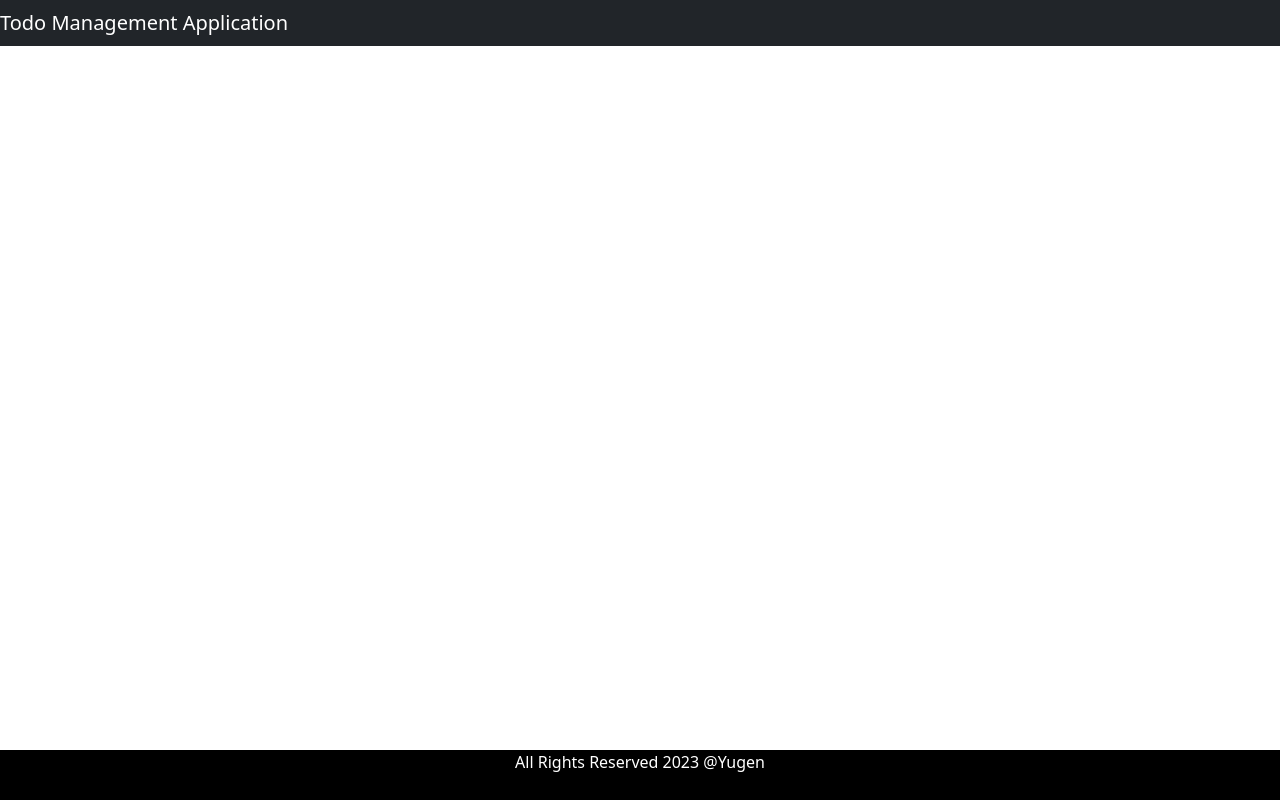
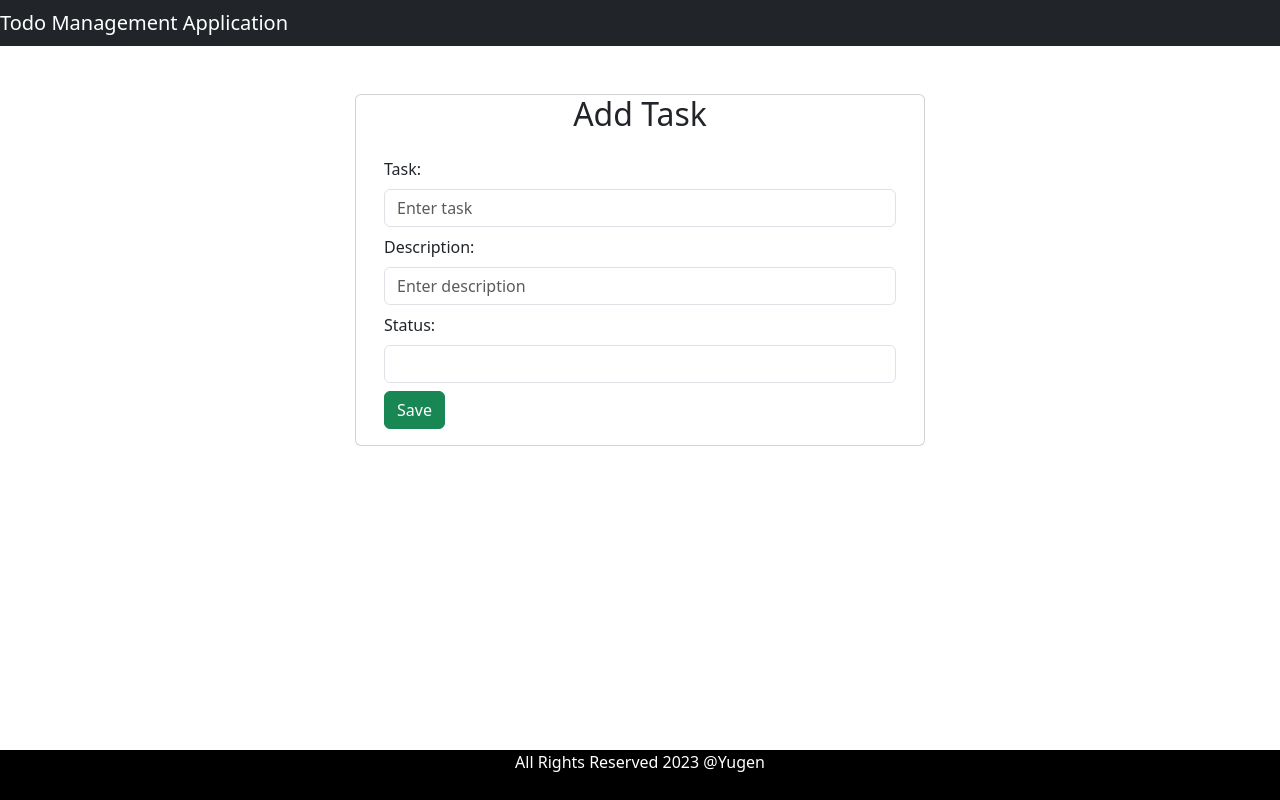
Before and after one commit to datbh06/todo-mgmt-FE, a React (Vite) app in the folder todo-mgmt-FE/: page / in a window 1280 px wide. Both pictures are taken after a click on the button "Add Todo Task". Built offline with nearby package versions, Linux system fonts and the light colour scheme; no server answers.

Commit message:
feats: Add Todo Form Handling

```diff
--- a/todo-mgmt-FE/package.json
+++ b/todo-mgmt-FE/package.json
@@ -25,6 +25,6 @@
     "eslint-plugin-react": "^7.32.2",
     "eslint-plugin-react-hooks": "^4.6.0",
     "eslint-plugin-react-refresh": "^0.4.3",
-    "vite": "^4.4.5"
+    "vite": "^4.4.9"
   }
 }
--- a/todo-mgmt-FE/src/components/TodoComponent.jsx
+++ b/todo-mgmt-FE/src/components/TodoComponent.jsx
@@ -1,15 +1,74 @@
 import React, {useState} from 'react';
+import {useNavigate, useParams} from "react-router-dom";
+import {createTodo} from "../services/TodoService.js";
 
 const TodoComponent = () => {
+    const [title, setTitle] = useState('');
+    const [description, setDescription] = useState('');
+    const [completed, setCompleted] = useState('');
     const [todos, setTodos] = useState([]);
 
+    const navigator = useNavigate();
 
+    const {id} = useParams();
 
-    return (
-        <div>
+    function pageTitle() {
+        if (id) {
+            return <h2 className='text-center'>Update Task</h2>;
+        } else {
+            return <h2 className='text-center'>Add Task</h2>;
+        }
+    }
 
+    function saveOrUpdateTodo(e) {
+
+        e.preventDefault();
+
+        const todo = {title, description, completed};
+        console.log(todo);
+
+        createTodo(todo).then((res) => {
+            console.log(res.data);
+            navigator('/todos');
+        }).catch((err) => {
+            console.error(err);
+        });
+
+    }
+
+    return (<div className='container'>
+        <br/>
+        <br/>
+        <div className='row'>
+            <div className='card col-md-6 offset-md-3 offset-md-3'>
+                {pageTitle()}
+                <div className="card-body">
+                    <form>
+                        <div className="form-group mb-2">
+                            <label className='form-label'>Task:</label>
+                            <input type="text" className='form-control' value={title} placeholder="Enter task"
+                                   onChange={(e) => setTitle(e.target.value)}/>
+                        </div>
+                        <div className="form-group mb-2">
+                            <label className='form-label'>Description:</label>
+                            <input type="text" className='form-control' value={description}
+                                   placeholder="Enter description"
+                                   onChange={(e) => setDescription(e.target.value)}/>
+                        </div>
+                        <div className="form-group mb-2">
+                            <label className='form-label'>Status:</label>
+                            <select className='form-control' value={completed}
+                                    onChange={(e) => setCompleted(e.target.value)}>
+                                <option value=""></option>
+                                <option value="true">Completed</option>
+                                <option value="false">Pending</option>
+                            </select>
+                        </div>
+                        <button className="btn btn-success" onClick={saveOrUpdateTodo}>Save</button>
+                    </form>
+                </div>
+            </div>
         </div>
-    );
+    </div>)
 };
-
 export default TodoComponent;
--- a/todo-mgmt-FE/src/services/TodoService.js
+++ b/todo-mgmt-FE/src/services/TodoService.js
@@ -1,5 +1,8 @@
 import axios from 'axios';
 
 const TODO_API_BASE_URL = "http://localhost:8080/api/v1/todos";
+const TODO_API_BASE_URL_CREATE = "http://localhost:8080/api/v1/todos/create";
 
 export const getAllTodos = () => axios.get(TODO_API_BASE_URL);
+
+export const createTodo = (todo) => axios.post(TODO_API_BASE_URL_CREATE, todo);
```
Also changed, not shown: 1 other file (tests, documents, lock files or other folders).
